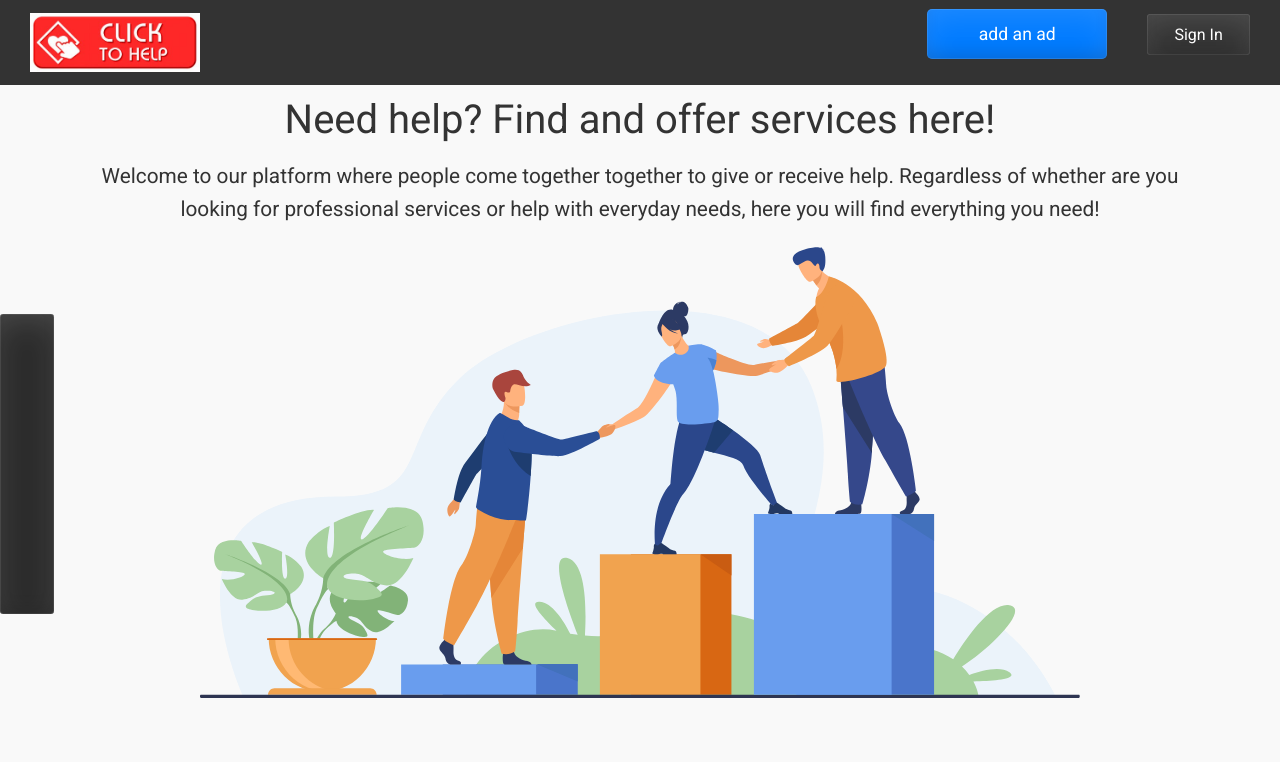
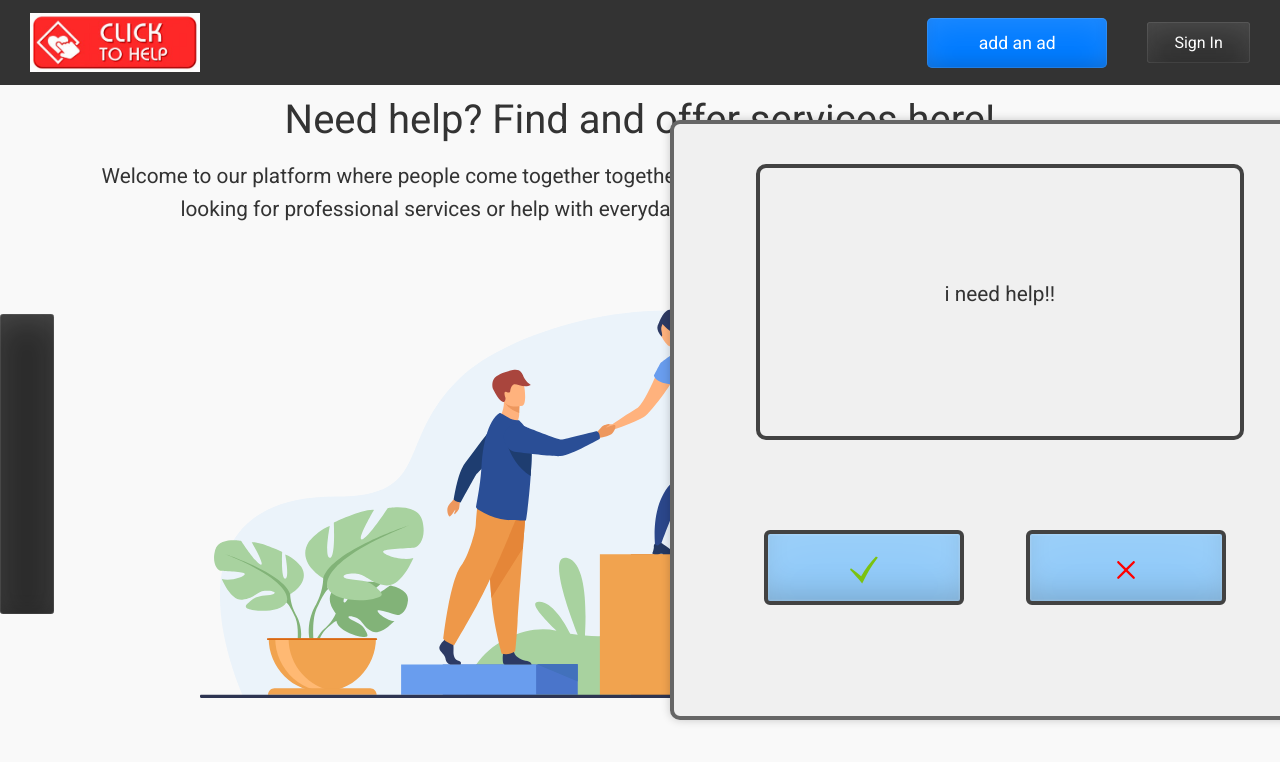
Before and after one commit to Vladykkk/auth0, a React (Vite) app: page / in a window 1280 px wide. Shown: the top 762 px of the page. Built offline with nearby package versions, Linux system fonts and the light colour scheme; no server answers.

Commit message:
add help-reqests-component (#4)
Co-authored-by: Dmytro <pempusdima51@gmail.com>

```diff
--- a/src/components/auth/authButton.css
+++ b/src/components/auth/authButton.css
@@ -1,7 +1,6 @@
 button {
   display: inline-block;
   padding: 0.7em 1.7em;
-  margin-bottom: 1em;
   border-radius: 0.2em;
   box-sizing: border-box;
   font-family: "Roboto", sans-serif;
--- /dev/null
+++ b/src/components/helpReqests/HelpReqests.jsx
@@ -0,0 +1,31 @@
+import React from 'react';
+import "./helpReqests.css";
+import { GiCheckMark } from "react-icons/gi";
+import { RxCross2 } from "react-icons/rx";
+
+
+
+function HelpReqests({ expanded }) {
+    return (
+        <div className="help-reqests">
+            <div className="help-reqest-text-box">
+                <p className="help-reqest-text">
+                    i need help!!
+                </p>
+            </div>
+
+           <div className="help-reqest-buttons">
+                <button className="help-reqest-accept">
+                <GiCheckMark />
+                </button>
+
+                <button className="help-reqest-refuse">
+                <RxCross2 />
+                </button>
+           </div>
+
+        </div>
+    );
+}
+
+export default HelpReqests;
--- /dev/null
+++ b/src/components/helpReqests/helpReqests.css
@@ -0,0 +1,80 @@
+.help-reqests {
+    width: 650px;
+    height: 600px;
+    background-color: #f0f0f0;
+    border: 4px solid #666;
+    border-radius: 10px;
+    position: fixed;
+    top: 15%;
+    left: 670px;
+    padding: 20px 50px;
+    box-shadow: 0px 0px 10px rgba(0, 0, 0, 0.2);
+}
+
+.help-reqest-text {
+    font-size: 24px;
+}
+
+.help-reqest-text-box {
+    width: 90%;
+    height: 50%;
+    border: 4px solid rgb(66, 66, 66);
+    border-radius: 10px;
+    justify-content: center;
+    align-items: center;
+    margin-top: 20px;
+    margin-left: 32px;
+    display: flex;
+}
+
+.help-reqest-buttons {
+    position: relative;
+    display: flex;
+    justify-content: center;
+    align-items: center;
+    width: 100%;
+    display: flex;
+    justify-content: space-between;
+    align-items: center;
+    padding: 0 40px;
+    margin-top: 90px;
+    cursor: pointer;
+}
+
+.help-reqest-buttons button {
+    width: 200px;
+    height: 75px;
+    background-color: #90caf9;
+    font-size: 30px;
+    border: 4px solid rgb(66, 66, 66);
+}
+
+.help-reqest-accept {
+    color: rgb(123, 194, 16);
+}
+
+.help-reqest-refuse {
+    color: red;
+}
+
+/* Responsive design */
+
+@media only screen and (max-width: 768px) {
+    .help-reqests {
+        width: 90%;
+        height: auto;
+        max-width: 400px;
+        left: 5%;
+        padding: 10px 20px;
+    }
+
+    .help-reqest-buttons {
+        margin-top: 30px;
+    }
+
+    .help-reqest-buttons button {
+        width: 150px;
+        height: 50px;
+        font-size: 20px;
+    }
+}
--- a/src/components/home/Home.jsx
+++ b/src/components/home/Home.jsx
@@ -3,8 +3,11 @@ import Auth from "../auth/Auth";
 import ExpandedPanel from "../expandedPanel/ExpandedPanel";
 import Logo from "/logo.jpg";
 import HelpImage from "/help-image.svg";
+import HelpReqests from "../helpReqests/HelpReqests";
+
 import "/src/reset.css";
 import "./home.css";
+
 
 function Home() {
     const [expanded, setExpanded] = useState(false);
@@ -36,6 +39,9 @@ function Home() {
                 <img src={HelpImage} alt="help-main-image" className="help-image" />
                 <button className="left-menu-button" onClick={toggleExpanded}></button>
                 <ExpandedPanel expanded={expanded} />
+                <HelpReqests />
+
+
             </div>
         </div>
     );
--- a/src/components/home/home.css
+++ b/src/components/home/home.css
@@ -37,6 +37,7 @@ body {
 .add-button {
   padding: 15px 25px;
   margin-right: 40px;
+  margin-bottom: 0;
   width: 180px;
   font-size: 1.1rem;
   background-color: #007bff;
```
